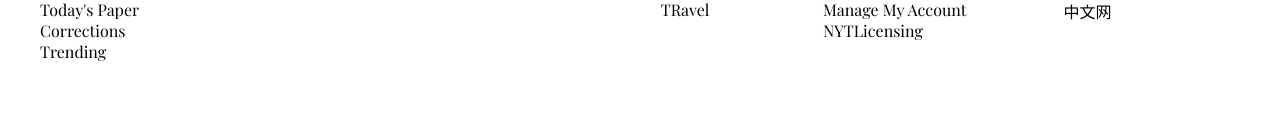
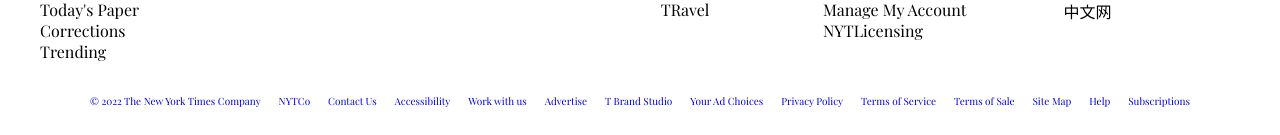
Before and after one commit to micah-maclean/new-york-times-clone, a React (Create React App) app: page /news-detail in a window 1280 px wide. Shown: the part 705-840 px from the top of the page. Before the commit the page ends 800 px from the top, so only its background shows below. Built offline with nearby package versions, Linux system fonts and the light colour scheme; a web font is replaced by a local one.

Commit message:
Ajustes no footer

```diff
--- a/src/components/footer/FooterComponent.js
+++ b/src/components/footer/FooterComponent.js
@@ -158,6 +158,80 @@ function FooterComponent() {
           </ul>
         </div>
       </div>
+      <div className="container">
+        <ul className="footer-menu-small">
+          <li>
+            <a href="./">
+              <small>© 2022 The New York Times Company</small>
+            </a>
+          </li>
+          <li>
+            <a href="./">
+              <small>NYTCo</small>
+            </a>
+          </li>
+          <li>
+            <a href="./">
+              <small>Contact Us</small>
+            </a>
+          </li>
+          <li>
+            <a href="./">
+              <small>Accessibility</small>
+            </a>
+          </li>
+          <li>
+            <a href="./">
+              <small>Work with us</small>
+            </a>
+          </li>
+          <li>
+            <a href="./">
+              <small>Advertise</small>
+            </a>
+          </li>
+          <li>
+            <a href="./">
+              <small>T Brand Studio</small>
+            </a>
+          </li>
+          <li>
+            <a href="./">
+              <small>Your Ad Choices</small>
+            </a>
+          </li>
+          <li>
+            <a href="./">
+              <small>Privacy Policy</small>
+            </a>
+          </li>
+          <li>
+            <a href="./">
+              <small>Terms of Service</small>
+            </a>
+          </li>
+          <li>
+            <a href="./">
+              <small>Terms of Sale</small>
+            </a>
+          </li>
+          <li>
+            <a href="./">
+              <small>Site Map</small>
+            </a>
+          </li>
+          <li>
+            <a href="./">
+              <small>Help</small>
+            </a>
+          </li>
+          <li>
+            <a href="./">
+              <small>Subscriptions</small>
+            </a>
+          </li>
+        </ul>
+      </div>
     </div>
   );
 }
--- a/src/components/footer/footer.css
+++ b/src/components/footer/footer.css
@@ -49,3 +49,19 @@
   width: 13px;
   height: 13px;
 }
+
+.footer-menu-small {
+  text-decoration: none;
+  list-style: none;
+  display: flex;
+  justify-content: space-between;
+  width: 1100px;
+  margin: 0 auto;
+  font-size: 12px;
+  padding: 30px 0;
+}
+
+.footer-menu-small a {
+  font-weight: 400;
+  text-decoration: none;
+}
```
